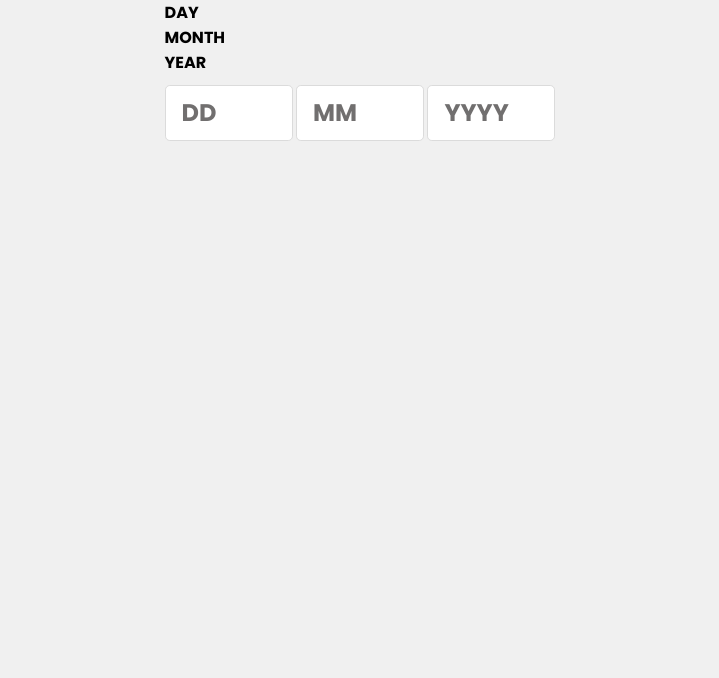
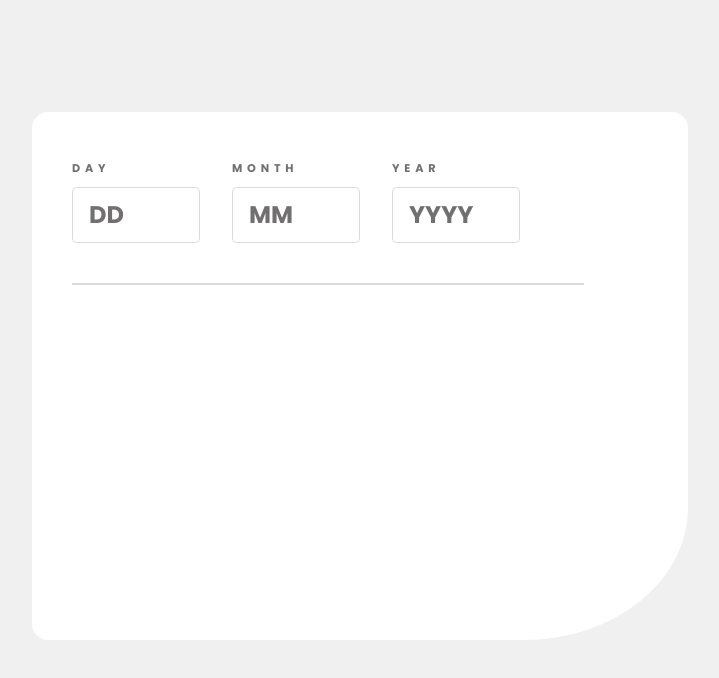
Before and after one commit to ishitaraina1807/Age_Calculator_project, a plain HTML site: page index.html in a window 1280 px wide. Shown: the whole page, without its empty margins (280-999 px from the left). Drawn offline with Linux system fonts and the light colour scheme.

Commit message:
Update index.html

```diff
--- a/index.html
+++ b/index.html
@@ -20,32 +20,27 @@
 
     <title>Frontend Mentor | Age calculator app</title>
 
-    <!-- Feel free to remove these styles or customise in your own stylesheet 👍 -->
-    <style>
-      .attribution {
-        font-size: 11px;
-        text-align: center;
-      }
-      .attribution a {
-        color: hsl(228, 45%, 44%);
-      }
-    </style>
   </head>
   <body>
     <main>
-      <div class="main">          <!--flex-column-->
+      <div class="container">
+        <div class="input_container">
+        <div>
+          <div class="title">DAY</div>
+          <input type="number" class="input" placeholder="DD" />
+        </div>
 
-        <div class="row1">        <!--flex-row-->
-          <div class="day1">DAY</div>
-          <div class="month1">MONTH</div>
-          <div class="year1">YEAR</div>
+          <div>
+            <div class="title">MONTH</div>
+            <input type="number" class="input" placeholder="MM" />
+          </div>
+          <div>
+            <div class="title">YEAR</div>
+            <input type="number" class="input" placeholder="YYYY" />
+          </div>
         </div>
-        <div class="row2">        <!--flex-row-->
-          <input type="number" class= "input" placeholder="DD">
-          <input type="number" class= "input" placeholder="MM">
-          <input type="number" class= "input" placeholder="YYYY">
-
-        </div>
+        <hr>
+        <div><img class="arrow-icon" src="/assets/images/icon-arrow.svg" alt="icon-arrow"></div>
       </div>
     </main>
   </body>
```
